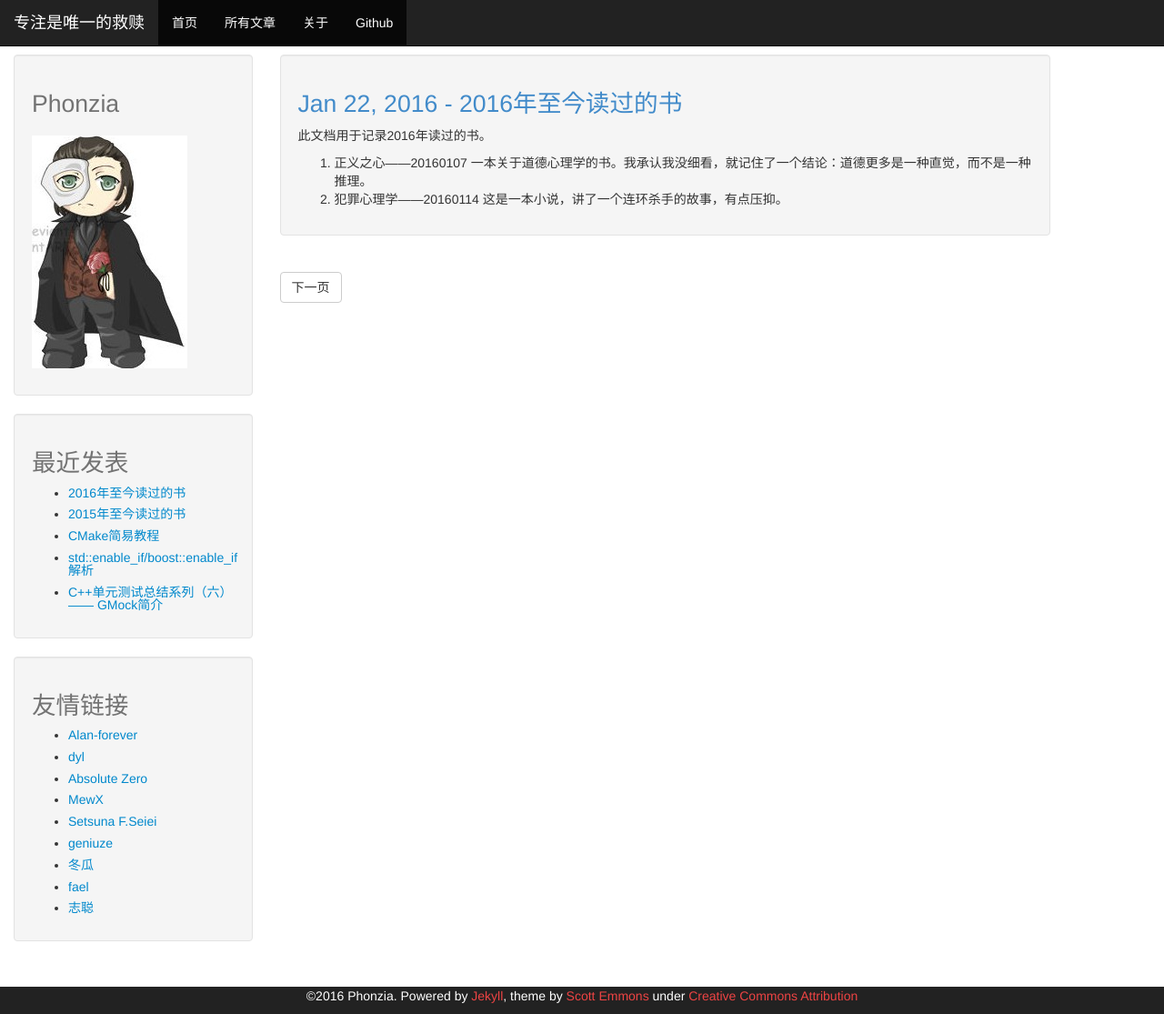
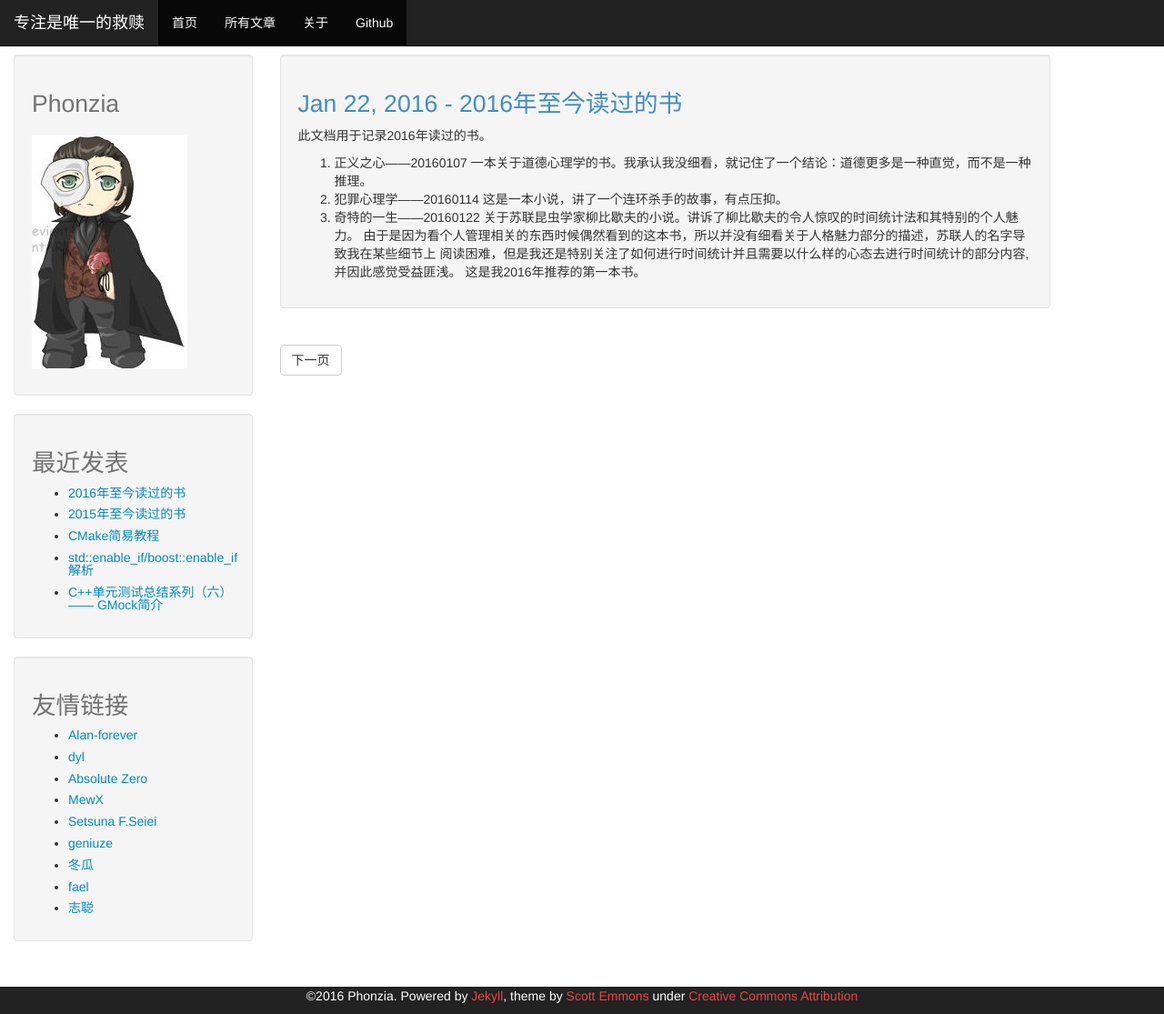
Before and after one commit to phonzia/old_blog, a Jekyll site: the page built from _posts/2016-01-22-BooksRead.md, in a window 1280 px wide and 1115 px high. Shown: the whole window at 91% size. Built offline with Jekyll 4.4.1, drawn with Linux system fonts in a browser that asks for light colours; Markdown is read by kramdown in place of the engine named in the settings; comment, search, counter and statistics services are not loaded.

Commit message:
add books read

```diff
--- a/_posts/2016-01-22-BooksRead.md
+++ b/_posts/2016-01-22-BooksRead.md
@@ -7,3 +7,7 @@ title: "2016年至今读过的书"
 
 1. 正义之心——20160107 一本关于道德心理学的书。我承认我没细看，就记住了一个结论：道德更多是一种直觉，而不是一种推理。
 2. 犯罪心理学——20160114 这是一本小说，讲了一个连环杀手的故事，有点压抑。
+3. 奇特的一生——20160122 关于苏联昆虫学家柳比歇夫的小说。讲诉了柳比歇夫的令人惊叹的时间统计法和其特别的个人魅力。
+由于是因为看个人管理相关的东西时候偶然看到的这本书，所以并没有细看关于人格魅力部分的描述，苏联人的名字导致我在某些细节上
+阅读困难，但是我还是特别关注了如何进行时间统计并且需要以什么样的心态去进行时间统计的部分内容, 并因此感觉受益匪浅。
+这是我2016年推荐的第一本书。
```
